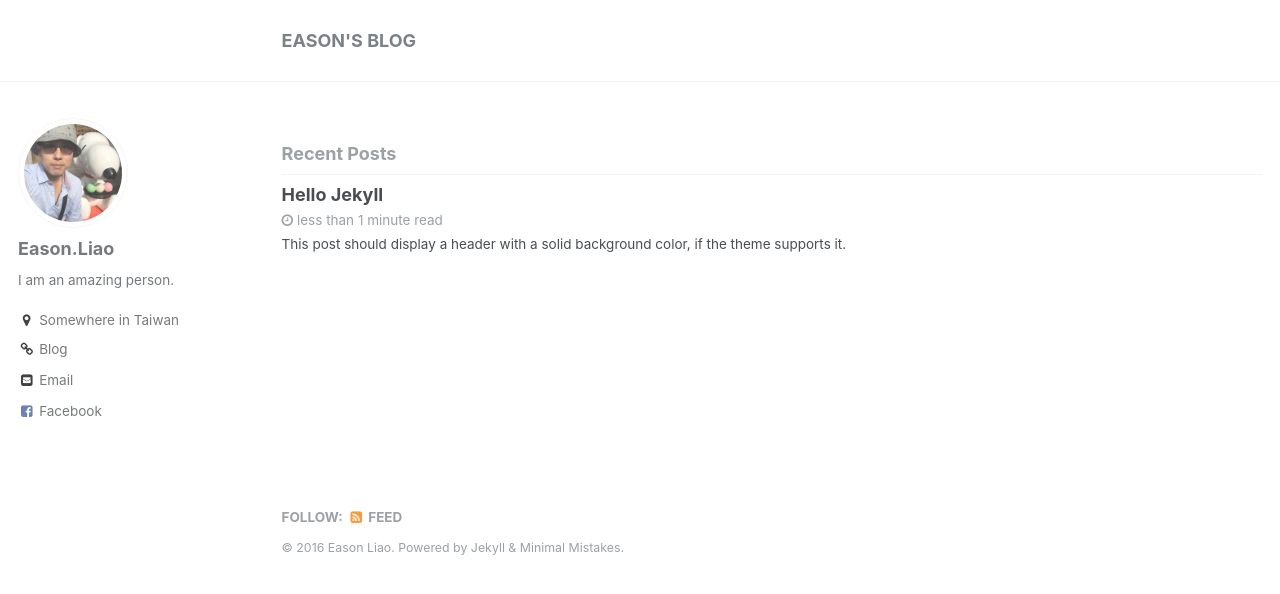
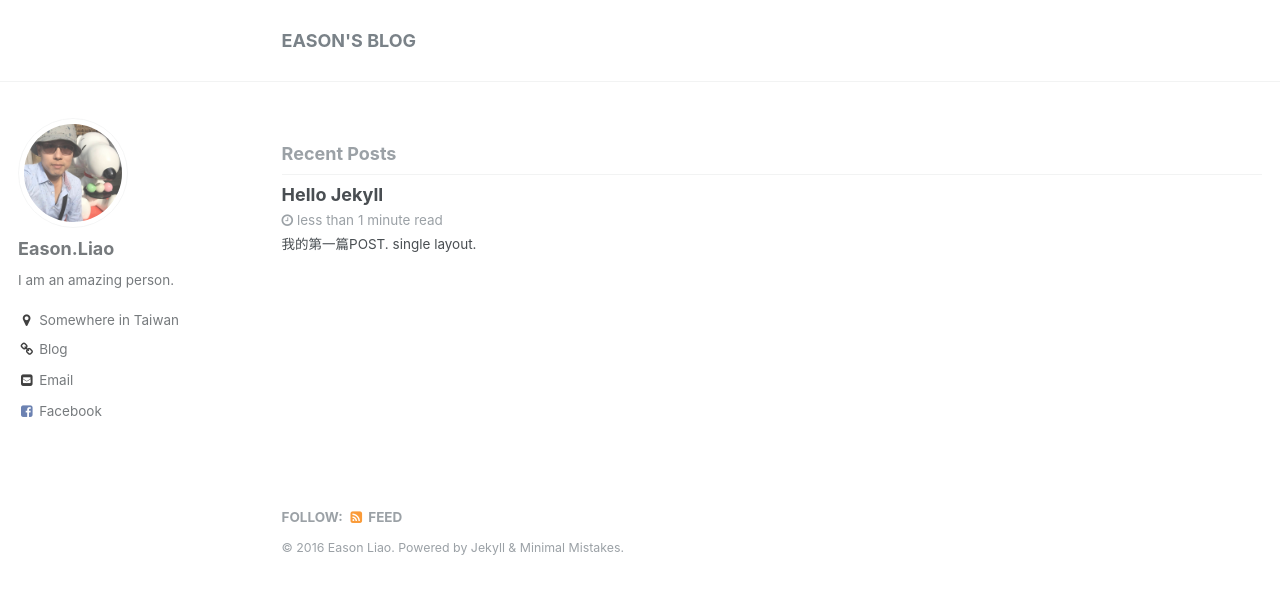
Before and after one commit to sheng0328/sheng0328.github.io, a Jekyll site: the page built from index.html, in a window 1280 px wide. Shown: the top 594 px of the page. Built offline with Jekyll 4.4.1, drawn with Linux system fonts in a browser that asks for light colours; the list of posts is cut into pages by our own code; part of the change alters nothing that is shown.

Commit message:
Update _config.yml

```diff
--- a/_config.yml
+++ b/_config.yml
@@ -215,9 +215,6 @@ defaults:
       type: posts
     values:
       layout: single
-      excerpt: "This post should display a **header with a solid background color**, if the theme supports it."
-      header:
-        overlay_color: "#333"
       author_profile: true
       read_time: true
       comments: true
```
